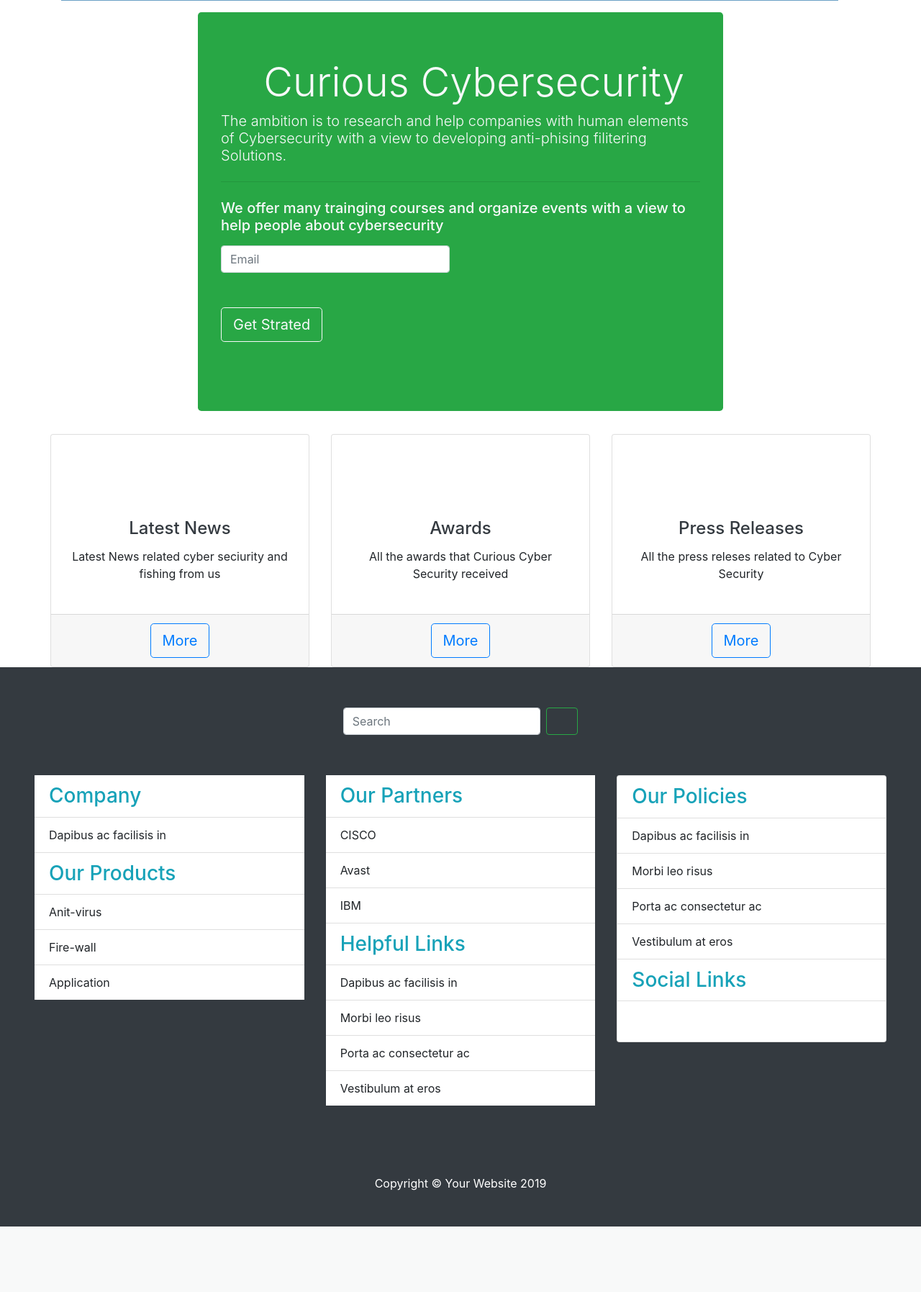
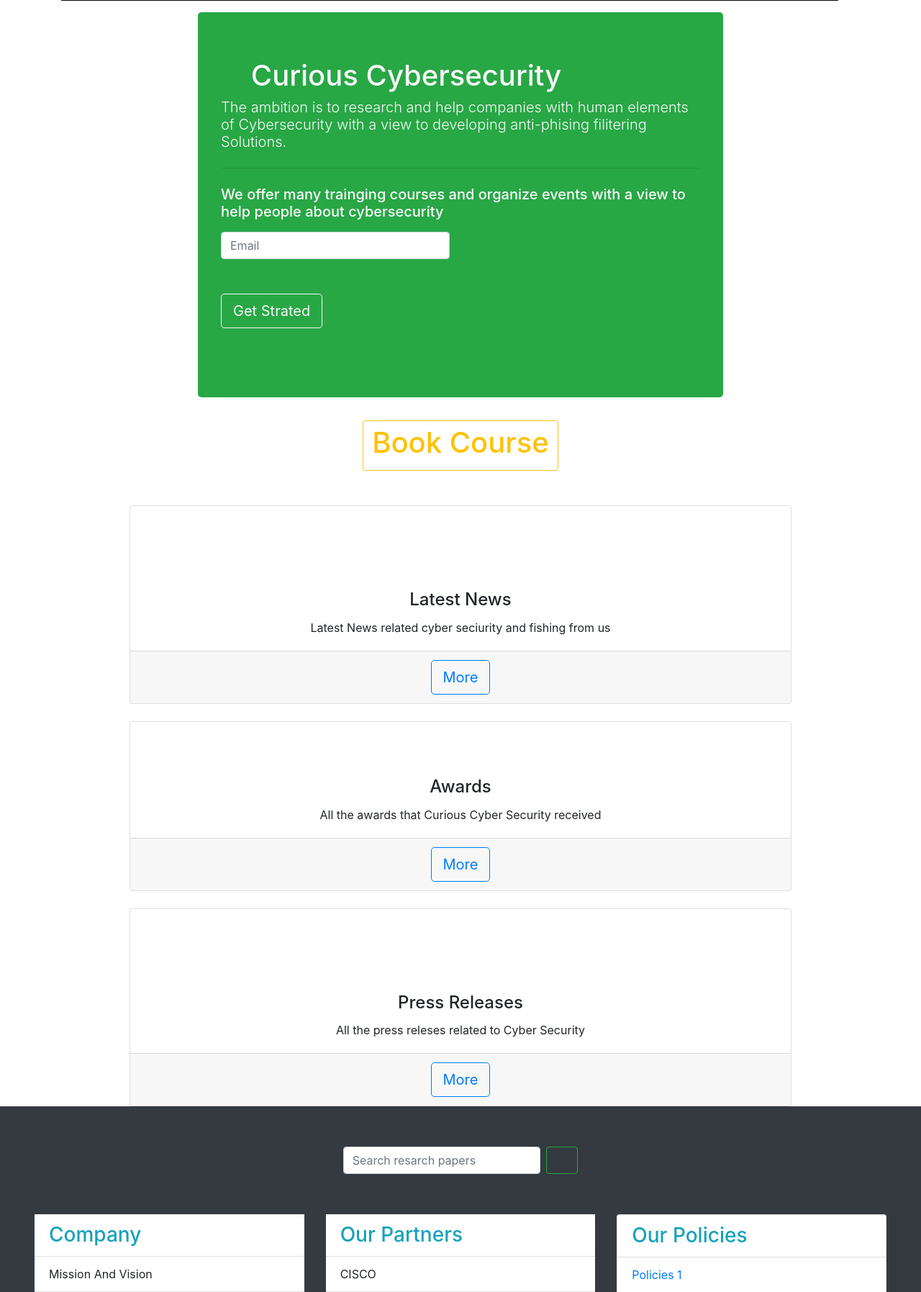
Before and after one commit to Fahad-Md-Kamal/University-PHP-Project-Assignments, a PHP site: page / in a window 1280 px wide. Shown: the part 571-2366 px from the top of the page at 72% size. Before the commit the page ends 2275 px from the top, so only its background shows below. Run offline with PHP 8.4, Linux system fonts and the light colour scheme; some libraries are stand-ins or nearby versions; some web fonts are replaced.

Commit message:
Final Assignment for dynamic web done

```diff
--- a/AdminMedia.php
+++ b/AdminMedia.php
@@ -64,8 +64,8 @@
       foreach($result as $row){
     ?>
       <tr>
+        <td><?=$row['FileTopic']?></td>
         <td><?=$row['FileName']?></td>
-        <td><?=$row['FileLink']?></td>
 
         <td><a class="btn btn-outline-danger" href="php_deleteMedia.php?MediaId=<?=$row['id']?>">DELETE</a></td>
       </tr>
--- a/AdminUsers.php
+++ b/AdminUsers.php
@@ -9,7 +9,7 @@
   <?php include_once "templates/mainNav.php" ?>
 
   <!-- Page Content -->
-  <div class="container-fluid">
+  <div class="container">
 
     <div class="row">
 
--- a/Location.php
+++ b/Location.php
@@ -28,14 +28,14 @@
   <div class="row">
   <!-- <p class="display-1 text-light text-center">BOOK YOUR SEAT</p> -->
 
-  <div class="col-md-6 offset-3 bg-success text-light my-3">
+  <div class="col-md-6 offset-md-3 bg-success text-light my-3">
       <form class="form py-5" action="php_EnrollCourse.php" method="post">
   <legend class="text-center">BOOK YOUR SEAT</legend>
   <!-- <input type="hidden" name="page" value="login"> -->
 
       <div class="form-group">
           <label for="CQ">Email:</label>
-          <input class="form-control" type="email" name="email">
+          <input class="form-control" type="email" name="email" placeholder="Your Booking Mail" >
       </div>
       <div class="form-group">
           <label for="CustomerEmail">Select Courese:</label>
--- a/index.php
+++ b/index.php
@@ -11,10 +11,10 @@
       <div class="col-lg-12">
         <?php include_once "templates/carousuel.php" ?>
       </div>
-      <div id="sign_up" class="col-lg-8 offset-2">
+      <div id="sign_up" class="col-sm-12 col-lg-8 offset-lg-2">
 
               <div class="jumbotron bg-success text-light">
-          <h1 class="display-4"> <i class="fas fa-shield-alt"></i> Curious Cybersecurity</h1>
+          <h1 class="h1"> <i class="fas fa-shield-alt"></i> Curious Cybersecurity</h1>
           <p class="lead mt-2 h4">The ambition is to research and help companies with human elements of Cybersecurity with a view to developing anti-phising filitering Solutions.</p>
           <hr class="my-4">
           <p class="h5">We offer many trainging courses and organize events with a view to help people about cybersecurity</p>
@@ -28,31 +28,11 @@
                         <span id="hidden" class="d-none">
 
                         <input class="form-control my-5" Id="password" type="password" name="pass" placeholder="Password">
-                        <input id="tc" type="checkbox" name="tc" value="1"> <label for="tc"> &nbsp; I agree <a class="text-dark" href="#">Terms & Conditions</a></label>
+                        <input id="tc" type="checkbox" name="tc" value="1"> <label for="tc"> &nbsp; I agree <a class="text-dark" onclick="agr();" href="#">Terms & Conditions</a></label>
 
                       </span>
                         <input id="submit" class="btn btn-lg btn-outline-light mt-5" onclick="return emailValid();" type="submit" value="Get Strated">
                     </form>
-
-
-<script>
-
-
-function validateEmail(email) {
-				var re = '/^(([^<>()\[\]\\.,;:\s@"]+(\.[^<>()\[\]\\.,;:\s@"]+)*)|(".+"))@((\[[0-9]{1,3}\.[0-9]{1,3}\.[0-9]{1,3}\.[0-9]{1,3}\])|(([a-zA-Z\-0-9]+\.)+[a-zA-Z]{2,}))$/';
-				return re.test(email);
-}
-
-			function emailValid(){
-				var email = document.getElementById('error').value;
-				if(!validateEmail(email)){
-					return false;
-				}
-				return true;
-			}
-</script>
-
-
                 </div>
             </div>
           </p>
@@ -61,13 +41,17 @@ function validateEmail(email) {
       </div>
 
 
-    <div class="row">
-      <div class="col-sm-12 col-lg-4 mb-4 text-center">
+   </div>
+   <div class="row">
+
+    <div class="col-12 text-center mb-5"><a class="btn btn-outline-warning" href="ourApproch.php"><p class="h1">Book Course</p></a></div>
+
+      <div class="col-sm-10 offset-sm-1 text-center">
         <div class="card h-100">
           <a class="display-1 text-info" href="#"><i class="far fa-newspaper"></i></a>
           <div class="card-body">
             <h4 class="card-title">
-              <a class="text-dark" href="#">Latest News</a>
+              Latest News
             </h4>
             <p class="card-text">Latest News related cyber seciurity and fishing from us</p>
           </div>
@@ -77,12 +61,12 @@ function validateEmail(email) {
         </div>
       </div>
 
-      <div class="col-sm-12 col-lg-4 mb-4 text-center">
+      <div class="col-sm-10 offset-sm-1 my-4 text-center">
         <div class="card h-100">
-          <a class="display-1 text-info" href="#"><i class="fas fa-trophy"></i></a>
+          <a class="display-4 text-info" href="#"><i class="fas fa-trophy"></i></a>
           <div class="card-body">
             <h4 class="card-title">
-              <a class="text-dark" href="#">Awards</a>
+              Awards
             </h4>
             <p class="card-text">All the awards that Curious Cyber Security received</p>
           </div>
@@ -92,12 +76,12 @@ function validateEmail(email) {
         </div>
       </div>
 
-      <div class="col-sm-12 col-lg-4 mb-4 text-center">
+      <div class="col-sm-10 offset-sm-1 text-center">
         <div class="card h-100">
           <a class="display-1 text-info" href="#"><i class="fas fa-video"></i></a>
           <div class="card-body">
             <h4 class="card-title">
-              <a class="text-dark" href="#">Press Releases</a>
+              Press Releases
             </h4>
             <p class="card-text">All the press releses related to Cyber Security</p>
           </div>
@@ -108,7 +92,6 @@ function validateEmail(email) {
       </div>
         </div>
 
-    </div>
 
   <?php if(isset($_SESSION['msg'])){
     $msg = $_SESSION['msg'];
@@ -123,7 +106,18 @@ function validateEmail(email) {
 
   <script>
 
+      function validateEmail(email) {
+				var re = '/^(([^<>()\[\]\\.,;:\s@"]+(\.[^<>()\[\]\\.,;:\s@"]+)*)|(".+"))@((\[[0-9]{1,3}\.[0-9]{1,3}\.[0-9]{1,3}\.[0-9]{1,3}\])|(([a-zA-Z\-0-9]+\.)+[a-zA-Z]{2,}))$/';
+				return re.test(email);
+      }
 
+			function emailValid(){
+				var email = document.getElementById('error').value;
+				if(!validateEmail(email)){
+					return false;
+				}
+				return true;
+			}
 
       $('#email').focusout(function(){
         if($(this).val ==''){
--- a/login.php
+++ b/login.php
@@ -11,7 +11,7 @@
 
     <div class="row">
 
-      <div class="bg-success my-5 py-2 text-light col-lg-10 offset-1">
+      <div class="bg-success my-5 py-2 text-light col-md-10 offset-md-1">
 
       <?php
                 $email="";
@@ -30,11 +30,11 @@
 
             <div class="form-group">
                 <label for="email">Email Address:</label>
-                <input type="email" name="email" class="form-control" id="email" value="<?=$email?>">
+                <input placeholder="Example:: admin@gmail.com" type="email" name="email" class="form-control" id="email" value="<?=$email?>">
             </div>
             <div class="form-group">
                 <label for="password">Password:</label>
-                <input type="password" name="pass" class="form-control" id="password">
+                <input placeholder=". . . Your password" type="password" name="pass" class="form-control" id="password">
             </div>
 
             <div class="form-group">
--- a/php_UserUpdate.php
+++ b/php_UserUpdate.php
@@ -29,7 +29,7 @@ if($_POST){
     if($conn->query($sql)){
         $_SESSION['msg'] = "Your information have been recorder.";
     }
-    header("location:userInfo.php");
+    header("location:index.php");
 
     }
 ?>
--- a/templates/carousuel.php
+++ b/templates/carousuel.php
@@ -1,4 +1,4 @@
-<div id="carouselExampleIndicators" class="carousel slide my-3" data-ride="carousel">
+<div id="carouselExampleIndicators" class="carousel slide my-3 d-none d-md-block" data-ride="carousel">
           <ol class="carousel-indicators">
             <li data-target="#carouselExampleIndicators" data-slide-to="0" class="active"></li>
             <li data-target="#carouselExampleIndicators" data-slide-to="1"></li>
--- a/templates/footer.php
+++ b/templates/footer.php
@@ -1,7 +1,7 @@
   <!-- Footer -->
   <footer class="py-5 bg-dark">
     <div class="container">
-      <p class="m-0 text-center text-white">Copyright &copy; Your Website 2019</p>
+      <p class="m-0 text-center text-white">Copyright &copy; Fahad Md Kamal (NCC-ID: 00171328)</p>
     </div>
   </footer>
 
--- a/templates/footerSection.php
+++ b/templates/footerSection.php
@@ -1,14 +1,15 @@
+<div class="container-fluied">
 <div class="row bg-dark p-5">
 <div class="mb-5 d-flex col-12 justify-content-center">
     <form class="form-inline my-2" action="services.php" method="get">
-      <input class="form-control mr-sm-2" type="text" name="search" placeholder="Search" aria-label="Search">
+      <input class="form-control mr-sm-2" type="text" name="search" placeholder="Search resarch papers" aria-label="Search">
       <button class="btn btn-outline-success my-2 my-sm-0" type="submit"><i class="fas fa-search"></i></button>
     </form>
 </div>
     <div class="col-sm-12 col-md-4">
         <ul class="list-group list-group-flush">
             <li class="list-group-item h3 text-info">Company</li>
-            <li class="list-group-item">Dapibus ac facilisis in</li>
+            <li class="list-group-item">Mission And Vision</li>
             <li class="list-group-item h3 text-info">Our Products</li>
             <li class="list-group-item">Anit-virus</li>
             <li class="list-group-item">Fire-wall</li>
@@ -23,20 +24,20 @@
             <li class="list-group-item">Avast</li>
             <li class="list-group-item">IBM</li>
             <li class="list-group-item h3 text-info">Helpful Links</li>
-            <li class="list-group-item">Dapibus ac facilisis in</li>
-            <li class="list-group-item">Morbi leo risus</li>
-            <li class="list-group-item">Porta ac consectetur ac</li>
-            <li class="list-group-item">Vestibulum at eros</li>
+            <li class="list-group-item"><a href="contactUs.php">Contact Us</a></li>
+            <li class="list-group-item"><a href="services.php">Our Services</a></li>
+            <li class="list-group-item"><a href="ourApproch.php">Our Approch</a></li>
+            <li class="list-group-item"><a href="services.php">Location</a></li>
         </ul>
     </div>
 
     <div class="col-sm-12 col-md-4 mt-sm-2 mt-md-0">
         <ul class="list-group bg-dark">
             <li class="list-group-item h3 text-info">Our Policies</li>
-            <li class="list-group-item">Dapibus ac facilisis in</li>
-            <li class="list-group-item">Morbi leo risus</li>
-            <li class="list-group-item">Porta ac consectetur ac</li>
-            <li class="list-group-item">Vestibulum at eros</li>
+            <li class="list-group-item"><a href="#">Policies 1</a></li>
+            <li class="list-group-item"><a href="#">Policies 2</a></li>
+            <li class="list-group-item"><a href="#">Policies 3</a></li>
+            <li class="list-group-item"><a href="#">Policies 4</a></li>
             <li class="list-group-item h3 text-info">Social Links</li>
             <li class="list-group-item h2 d-flex justify-content-between">
                 <a href="http://www.twitter.com" target="_blank"><i class="fab fa-twitter"></i></a>
@@ -46,3 +47,4 @@
         </ul>
     </div>
 </div>
+</div>
--- a/userInfo.php
+++ b/userInfo.php
@@ -27,7 +27,7 @@ if(isset($_SESSION['loggedIn'])){
 
     <div class="row">
 
-      <div class="bg-success my-5 py-2 text-light col-lg-6 offset-3">
+      <div class="bg-success my-5 py-2 text-light col-lg-6 offset-lg-3">
         <form class="form" action="php_UserUpdate.php" method="post">
             <hr class="bg-light">
             <legend class="text-center"> User Details</legend>
```
Also changed, not shown: contactUs.php (+8 -4 lines), signUpForm.php (+9 -9 lines), Media/pic-1.jpg.
